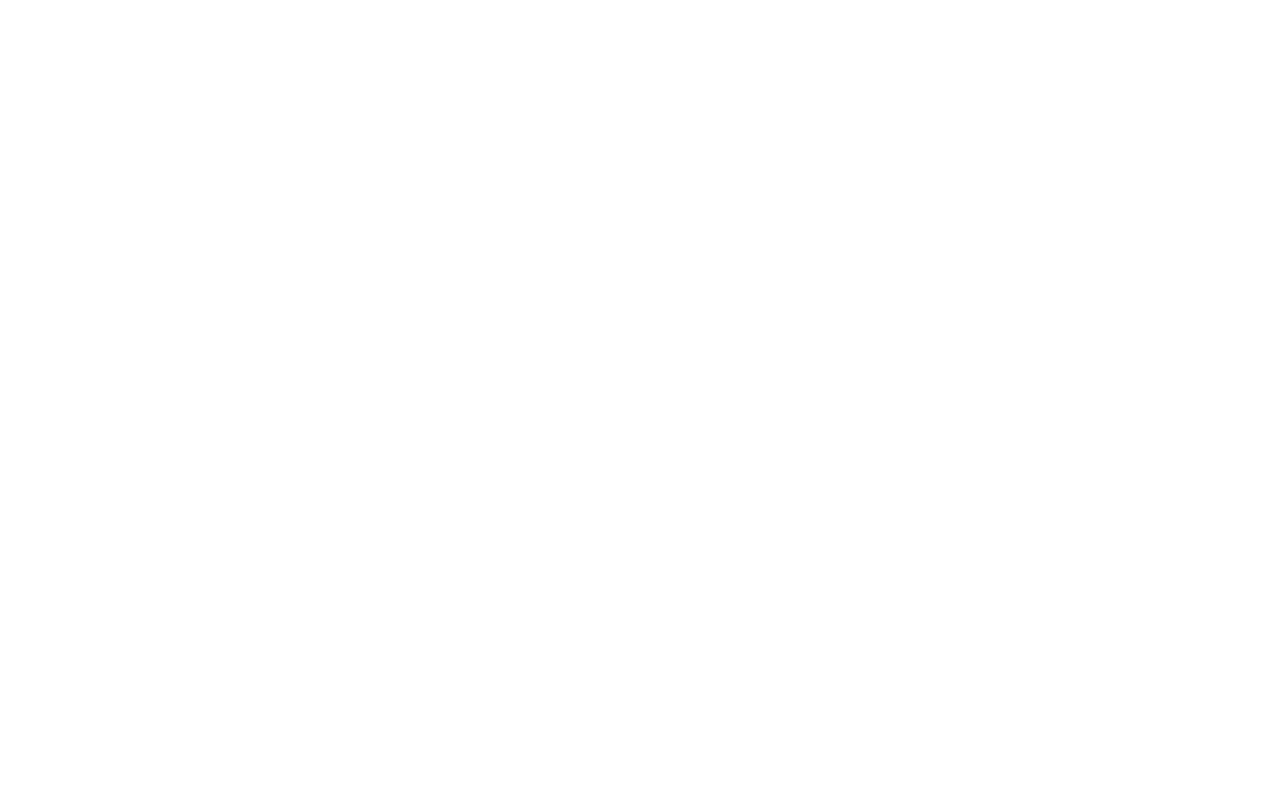
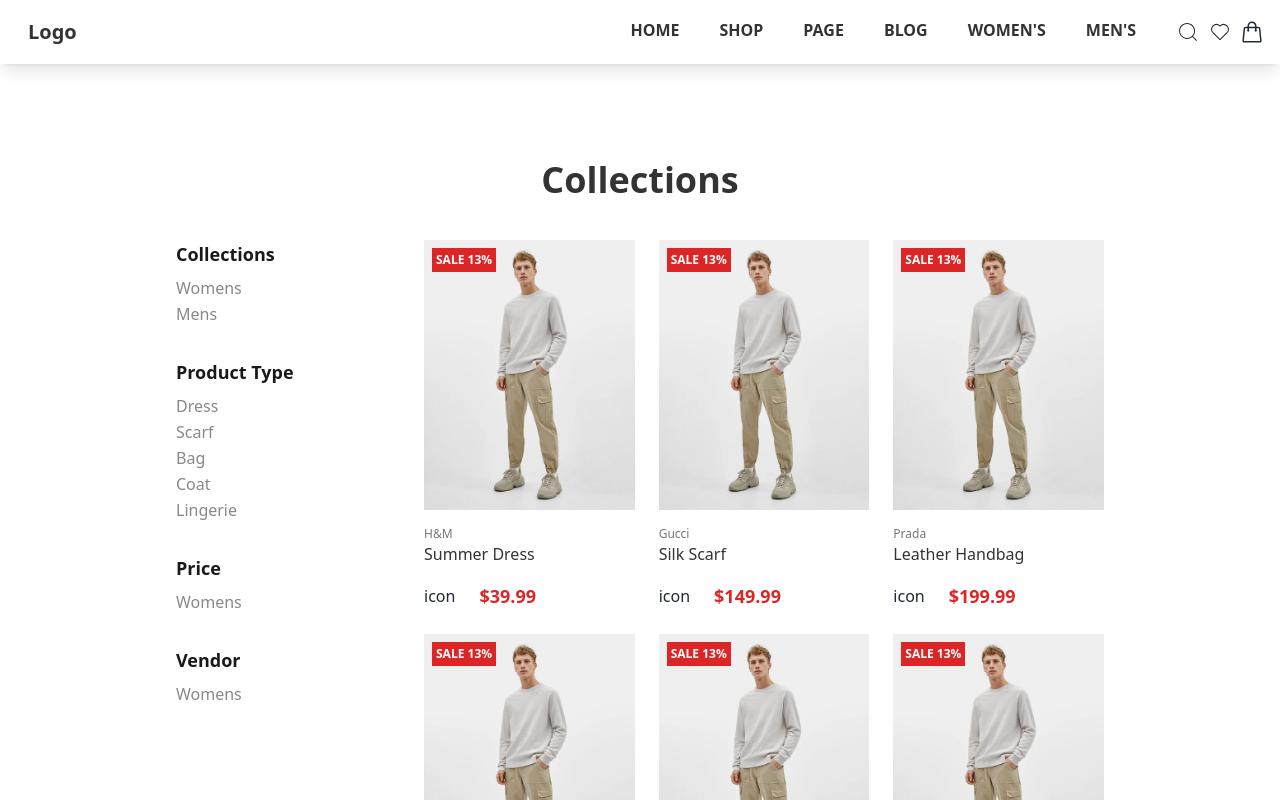
Before and after one commit to AHShuvro/clothing-clone-site, a React (Vite) app: page /womencollections/women in a window 1280 px wide. Before the commit this address had no page. Shown: the top 800 px of the page. Built offline with nearby package versions, Linux system fonts and the light colour scheme.

Commit message:
added some features

```diff
--- a/src/Components/Men's/Men1.jsx
+++ b/src/Components/Men's/Men1.jsx
@@ -1,26 +1,36 @@
-import { useContext } from "react";
+import React, { useContext, useState, useEffect } from "react";
 import { collections } from "../../Data/Data";
 import { DataContext } from "../../Context/DataProvider";
 
 const Men1 = () => {
-    const { data } = useContext(DataContext);
+    const { men } = useContext(DataContext);
+    const [loading, setLoading] = useState(true);
+    const [filteredMenCollections, setFilteredMenCollections] = useState([]);
 
+    useEffect(() => {
+        setLoading(true);
+
+        setTimeout(() => {
             const menCollections = collections.filter(item => item.gender === 'Men');
+            const filteredCollections = men === '' ? menCollections : menCollections.filter(item => item.productType === men);
 
-    const filteredMenCollections = data === '' ? menCollections : menCollections.filter(item => item.productType === data);
+            setFilteredMenCollections(filteredCollections);
+            setLoading(false);
+        }, 300);
+    }, [men]);
+
+    if (loading) {
+        return (
+            <div className="flex flex-col items-center justify-center min-h-[50vh]">
+                <div className="w-10 h-10 animate-[spin_1s_linear_infinite] rounded-full border-4 border-r-transparent border-l-transparent border-sky-400"></div>
+            </div>
+        );
+    }
 
     return (
         <div className=''>
-            {
-                filteredMenCollections.length == 0 ?
-                    <div className=" flex flex-col items-center justify-center min-h-[50vh]">
-                        <p className="text-5xl font-bold text-red-600 mb-8">Oops!</p>
-                        <p className="text-center text-[#191919] text-lg font-medium"> It looks like this item is currently out of stock. We're working hard to replenish our inventory. Please check back later or explore our other amazing products!</p>
-                    </div>
-                    :
             <div className='grid grid-cols-1 sm:grid-cols-2 md:grid-cols-3 gap-6'>
-                        {
-                            filteredMenCollections.map((item, idx) => (
+                {filteredMenCollections.map((item, idx) => (
                     <div key={idx} className='overflow-hidden group relative'>
                         <div className='w-full sm:max-w-[22.5rem] relative'>
                             <img className='group-hover:opacity-0 transition-opacity duration-600' src='/image/24.webp' alt={item.title} />
@@ -40,11 +50,8 @@
                             </div>
                         </div>
                     </div>
-                            ))
-                        }
+                ))}
             </div>
-            }
-
         </div>
     );
 };
--- a/src/Components/Navbar/Navbar1.jsx
+++ b/src/Components/Navbar/Navbar1.jsx
@@ -46,10 +46,10 @@
                         <Link to={'/blog'}><li className="group flex text-sm lg:text-base cursor-pointer flex-col text-[#333333] hover:text-[#48cab2] font-bold">
                             BLOG <span className="mt-[2px] h-[3px] w-[0px] rounded-full bg-[#48cab2] transition-all duration-300 group-hover:w-full"></span>
                         </li></Link>
-                        <Link to={'/collections/women'}><li className="group flex text-sm lg:text-base cursor-pointer flex-col text-[#333333] hover:text-[#48cab2] font-bold">
+                        <Link to={'/womencollections/women'}><li className="group flex text-sm lg:text-base cursor-pointer flex-col text-[#333333] hover:text-[#48cab2] font-bold">
                             WOMEN'S <span className="mt-[2px] h-[3px] w-[0px] rounded-full bg-[#48cab2] transition-all duration-300 group-hover:w-full"></span>
                         </li></Link>
-                        <Link to={'/collections/men'}><li className="group flex text-sm lg:text-base cursor-pointer flex-col text-[#333333] hover:text-[#48cab2] font-bold">
+                        <Link to={'/mencollections/men'}><li className="group flex text-sm lg:text-base cursor-pointer flex-col text-[#333333] hover:text-[#48cab2] font-bold">
                             MEN'S <span className="mt-[2px] h-[3px] w-[0px] rounded-full bg-[#48cab2] transition-all duration-300 group-hover:w-full"></span>
                         </li></Link>
                     </ul>
--- a/src/Components/Slider/CollectonsSlider1.jsx
+++ b/src/Components/Slider/MenSlider1.jsx
@@ -3,25 +3,27 @@
 import { useContext } from 'react';
 import { DataContext } from '../../Context/DataProvider';
 
-const MenSlide = () => {
-    const { data, setData } = useContext(DataContext);
+const MenSlider1 = () => {
 
-    const productTypes = [...new Set(collections.map(item => item.productType))];
+    const { men, setMen } = useContext(DataContext);
+
+    const productTypes = [...new Set(collections.filter(item => item.gender === 'Men').map(item => item.productType))];
 
     return (
         <div className='w-56'>
             <h3 className='text-[#191919] text-lg font-bold mb-2'>Collections</h3>
             <ul>
-                <Link to={'/collections/women'}><li className='text-base text-[#888888] hover:text-[#48cab2] mb-[2px] cursor-pointer duration-300'>Womens</li></Link>
-                <Link to={'/collections/men'}><li className='text-base text-[#888888] hover:text-[#48cab2] mb-[2px] cursor-pointer duration-300'>Mens</li></Link>
+                <Link to={'/womencollections/women'}><li className='text-base text-[#888888] hover:text-[#48cab2] mb-[2px] cursor-pointer duration-300'>Womens</li></Link>
+                <Link to={'/mencollections/men'}><li className='text-base text-[#888888] hover:text-[#48cab2] mb-[2px] cursor-pointer duration-300'>Mens</li></Link>
             </ul>
+            <h3 className='text-[#191919] text-lg font-bold mt-8 mb-2'>Shopping by:</h3>
             <h3 className='text-[#191919] text-lg font-bold mt-8 mb-2'>Product Type</h3>
             <ul>
                 {
                     productTypes.map((productType, idx) => (
                         <li
                             key={idx}
-                            onClick={() => setData(productType)}
+                            onClick={() => setMen(productType)}
                             className='text-base text-[#888888] hover:text-[#48cab2] mb-[2px] cursor-pointer duration-300'>
                             {productType}
                         </li>
@@ -40,4 +42,4 @@
     );
 };
 
-export default MenSlide;
+export default MenSlider1;
--- /dev/null
+++ b/src/Components/Slider/WomenSlider1.jsx
@@ -0,0 +1,46 @@
+import { Link } from 'react-router-dom';
+import { collections } from '../../Data/Data';
+import { useContext } from 'react';
+import { DataContext } from '../../Context/DataProvider';
+
+const WomenSlider1 = () => {
+    const { women, setWomen } = useContext(DataContext);
+
+    const productTypes = [...new Set(collections.filter(item => item.gender === 'Women').map(item => item.productType))];
+
+
+
+    return (
+        <div className='w-56'>
+            <h3 className='text-[#191919] text-lg font-bold mb-2'>Collections</h3>
+            <ul>
+                <Link to={'/womencollections/women'}><li className='text-base text-[#888888] hover:text-[#48cab2] mb-[2px] cursor-pointer duration-300'>Womens</li></Link>
+                <Link to={'/mencollections/men'}><li className='text-base text-[#888888] hover:text-[#48cab2] mb-[2px] cursor-pointer duration-300'>Mens</li></Link>
+            </ul>
+
+            <h3 className='text-[#191919] text-lg font-bold mt-8 mb-2'>Product Type</h3>
+            <ul>
+                {
+                    productTypes.map((productType, idx) => (
+                        <li
+                            key={idx}
+                            onClick={() => setWomen(productType)}
+                            className='text-base text-[#888888] hover:text-[#48cab2] mb-[2px] cursor-pointer duration-300'>
+                            {productType}
+                        </li>
+                    ))
+                }
+            </ul>
+            <h3 className='text-[#191919] text-lg font-bold mt-8 mb-2'>Price</h3>
+            <ul>
+                <li className='text-base text-[#888888] hover:text-[#48cab2] mb-[2px] cursor-pointer duration-300'>Womens</li>
+            </ul>
+            <h3 className='text-[#191919] text-lg font-bold mt-8 mb-2'>Vendor</h3>
+            <ul>
+                <li className='text-base text-[#888888] hover:text-[#48cab2] mb-[2px] cursor-pointer duration-300'>Womens</li>
+            </ul>
+        </div>
+    );
+};
+
+export default WomenSlider1;
--- a/src/Components/Women's/Women1.jsx
+++ b/src/Components/Women's/Women1.jsx
@@ -1,26 +1,36 @@
-import { useContext } from "react";
+import React, { useContext, useState, useEffect } from "react";
 import { collections } from "../../Data/Data";
 import { DataContext } from "../../Context/DataProvider";
 
 const Women1 = () => {
-    const { data } = useContext(DataContext);
+    const { women } = useContext(DataContext);
+    const [loading, setLoading] = useState(true);
+    const [filteredWomenCollections, setFilteredWomenCollections] = useState([]);
 
-    const menCollections = collections.filter(item => item.gender === 'Women');
+    useEffect(() => {
+        setLoading(true);
 
-    const filteredMenCollections = data === '' ? menCollections : menCollections.filter(item => item.productType === data);
+        setTimeout(() => {
+            const womenCollections = collections.filter(item => item.gender === 'Women');
+            const filteredCollections = women === '' ? womenCollections : womenCollections.filter(item => item.productType === women);
+
+            setFilteredWomenCollections(filteredCollections);
+            setLoading(false);
+        }, 300);
+    }, [women]);
+
+    if (loading) {
+        return (
+            <div className="flex flex-col items-center justify-center min-h-[50vh]">
+                <div className="w-10 h-10 animate-[spin_1s_linear_infinite] rounded-full border-4 border-r-transparent border-l-transparent border-sky-400"></div>
+            </div>
+        );
+    }
 
     return (
         <div className=''>
-            {
-                filteredMenCollections.length == 0 ?
-                    <div className=" flex flex-col items-center justify-center min-h-[50vh]">
-                        <p className="text-5xl font-bold text-red-600 mb-8">Oops!</p>
-                        <p className="text-center text-[#191919] text-lg font-medium"> It looks like this item is currently out of stock. We're working hard to replenish our inventory. Please check back later or explore our other amazing products!</p>
-                    </div>
-                    :
             <div className='grid grid-cols-1 sm:grid-cols-2 md:grid-cols-3 gap-6'>
-                        {
-                            filteredMenCollections.map((item, idx) => (
+                {filteredWomenCollections.map((item, idx) => (
                     <div key={idx} className='overflow-hidden group relative'>
                         <div className='w-full sm:max-w-[22.5rem] relative'>
                             <img className='group-hover:opacity-0 transition-opacity duration-600' src='/image/24.webp' alt={item.title} />
@@ -40,11 +50,8 @@
                             </div>
                         </div>
                     </div>
-                            ))
-                        }
+                ))}
             </div>
-            }
-
         </div>
     );
 };
--- a/src/Context/DataProvider.jsx
+++ b/src/Context/DataProvider.jsx
@@ -2,10 +2,11 @@
 export const DataContext = createContext();
 
 export const DataProvider = ({ children }) => {
-    const [data, setData] = useState("");
+    const [women, setWomen] = useState("");
+    const [men, setMen] = useState("");
 
     return (
-        <DataContext.Provider value={{ data, setData }}>
+        <DataContext.Provider value={{ women, setWomen, men, setMen }}>
             {children}
         </DataContext.Provider>
     );
--- a/src/Data/Data.jsx
+++ b/src/Data/Data.jsx
@@ -1,4 +1,164 @@
 const collections = [
+    {
+        image: "https://example.com/images/item1.jpg",
+        brand: "Nike",
+        title: "Casual T-Shirt",
+        price: 19.99,
+        productType: "T-Shirt",
+        gender: "Men"
+    },
+    {
+        image: "https://example.com/images/item2.jpg",
+        brand: "Levi's",
+        title: "Denim Jeans",
+        price: 49.99,
+        productType: "Jeans",
+        gender: "Men"
+    },
+    {
+        image: "https://example.com/images/item3.jpg",
+        brand: "H&M",
+        title: "Summer Dress",
+        price: 39.99,
+        productType: "Dress",
+        gender: "Women"
+    },
+    {
+        image: "https://example.com/images/item4.jpg",
+        brand: "Zara",
+        title: "Leather Jacket",
+        price: 89.99,
+        productType: "Jacket",
+        gender: "Men"
+    },
+    {
+        image: "https://example.com/images/item5.jpg",
+        brand: "Adidas",
+        title: "Sneakers",
+        price: 59.99,
+        productType: "Shoes",
+        gender: "Men"
+    },
+    {
+        image: "https://example.com/images/item6.jpg",
+        brand: "Uniqlo",
+        title: "Wool Sweater",
+        price: 69.99,
+        productType: "Sweater",
+        gender: "Men"
+    },
+    {
+        image: "https://example.com/images/item7.jpg",
+        brand: "Tommy Hilfiger",
+        title: "Formal Shirt",
+        price: 29.99,
+        productType: "Shirt",
+        gender: "Men"
+    },
+    {
+        image: "https://example.com/images/item8.jpg",
+        brand: "Gap",
+        title: "Chinos",
+        price: 34.99,
+        productType: "Pants",
+        gender: "Men"
+    },
+    {
+        image: "https://example.com/images/item9.jpg",
+        brand: "North Face",
+        title: "Sports Jacket",
+        price: 74.99,
+        productType: "Jacket",
+        gender: "Men"
+    },
+    {
+        image: "https://example.com/images/item10.jpg",
+        brand: "Dr. Martens",
+        title: "Ankle Boots",
+        price: 99.99,
+        productType: "Boots",
+        gender: "Men"
+    },
+    {
+        image: "https://example.com/images/item11.jpg",
+        brand: "Gucci",
+        title: "Silk Scarf",
+        price: 149.99,
+        productType: "Scarf",
+        gender: "Women"
+    },
+    {
+        image: "https://example.com/images/item12.jpg",
+        brand: "Prada",
+        title: "Leather Handbag",
+        price: 199.99,
+        productType: "Bag",
+        gender: "Women"
+    },
+    {
+        image: "https://example.com/images/item13.jpg",
+        brand: "Ray-Ban",
+        title: "Aviator Sunglasses",
+        price: 129.99,
+        productType: "Accessories",
+        gender: "Unisex"
+    },
+    {
+        image: "https://example.com/images/item14.jpg",
+        brand: "Burberry",
+        title: "Trench Coat",
+        price: 299.99,
+        productType: "Coat",
+        gender: "Women"
+    },
+    {
+        image: "https://example.com/images/item15.jpg",
+        brand: "Patagonia",
+        title: "Fleece Jacket",
+        price: 89.99,
+        productType: "Jacket",
+        gender: "Men"
+    },
+    {
+        image: "https://example.com/images/item16.jpg",
+        brand: "Columbia",
+        title: "Hiking Boots",
+        price: 99.99,
+        productType: "Boots",
+        gender: "Men"
+    },
+    {
+        image: "https://example.com/images/item17.jpg",
+        brand: "Calvin Klein",
+        title: "Slim Fit Suit",
+        price: 299.99,
+        productType: "Suit",
+        gender: "Men"
+    },
+    {
+        image: "https://example.com/images/item18.jpg",
+        brand: "Victoria's Secret",
+        title: "Lingerie Set",
+        price: 59.99,
+        productType: "Lingerie",
+        gender: "Women"
+    },
+    {
+        image: "https://example.com/images/item19.jpg",
+        brand: "Under Armour",
+        title: "Running Shorts",
+        price: 24.99,
+        productType: "Shorts",
+        gender: "Men"
+    },
+    {
+        image: "https://example.com/images/item20.jpg",
+        brand: "Reebok",
+        title: "Training Hoodie",
+        price: 49.99,
+        productType: "Hoodie",
+        gender: "Men"
+    },
     {
         image: "https://example.com/images/item1.jpg",
         brand: "Nike",
--- /dev/null
+++ b/src/Pages/WomenCollectionsPage1.jsx
@@ -0,0 +1,27 @@
+import Navbar1 from '../Components/Navbar/Navbar1';
+import { Outlet } from 'react-router-dom';
+import WomenSlider1 from '../Components/Slider/WomenSlider1';
+
+const WomenCollectionsPage1 = () => {
+
+
+
+    return (
+        <>
+            <Navbar1 />
+
+            <h3 className='text-4xl text-[#333333] font-bold text-center mt-8 sm:mt-12 md:mt-24 mb-10'>Collections</h3>
+            <div className='flex justify-center w-full gap-6  container mx-auto px-2 sm:px-0 xl:px-44 mb-8 sm:mb-12 md:mb-24'>
+                <div className='hidden lg:block '>
+                    <WomenSlider1 />
+                </div>
+                <div className='flex-1'>
+                    <Outlet />
+                </div>
+
+            </div>
+        </>
+    );
+};
+
+export default WomenCollectionsPage1;
--- a/src/main.jsx
+++ b/src/main.jsx
@@ -8,10 +8,11 @@
 
 import HomePage1 from './Pages/HomePage1.jsx';
 import ShopPage1 from './Pages/ShopPage1.jsx';
-import CollectionsPage1 from './Pages/CollectionsPage1.jsx';
 import Men1 from './Components/Men\'s/Men1.jsx';
 import Women1 from './Components/Women\'s/Women1.jsx';
 import { DataProvider } from './Context/DataProvider.jsx';
+import WomenCollectionsPage1 from './Pages/WomenCollectionsPage1.jsx';
+import MenCollectionPage1 from './Pages/MenCollectionsPage1.jsx';
 
 createRoot(document.getElementById('root')).render(
   <React.StrictMode>
@@ -23,9 +24,11 @@
           <Route path="/page" element={<HomePage1 />} />
           <Route path="/blog" element={<HomePage1 />} />
           <Route path="/women" element={<HomePage1 />} />
-          <Route path="/collections" element={<CollectionsPage1 />}>
+          <Route path="/womencollections" element={<WomenCollectionsPage1 />}>
+            <Route path="women" element={<Women1 />} />
+          </Route>
+          <Route path="/mencollections" element={<MenCollectionPage1 />}>
             <Route path="men" element={<Men1 />} />
-            <Route path="women" element={<Women1 />} />
           </Route>
 
         </Routes>
```
Also changed, not shown: src/Pages/MenCollectionsPage1.jsx (renamed from src/Pages/CollectionsPage1.jsx, +4 -4 lines). Lines whose indentation alone changed are shown as unchanged.
